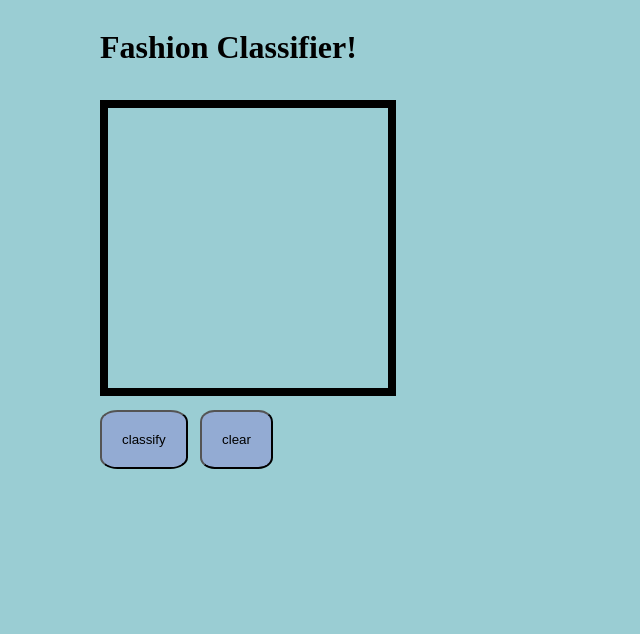
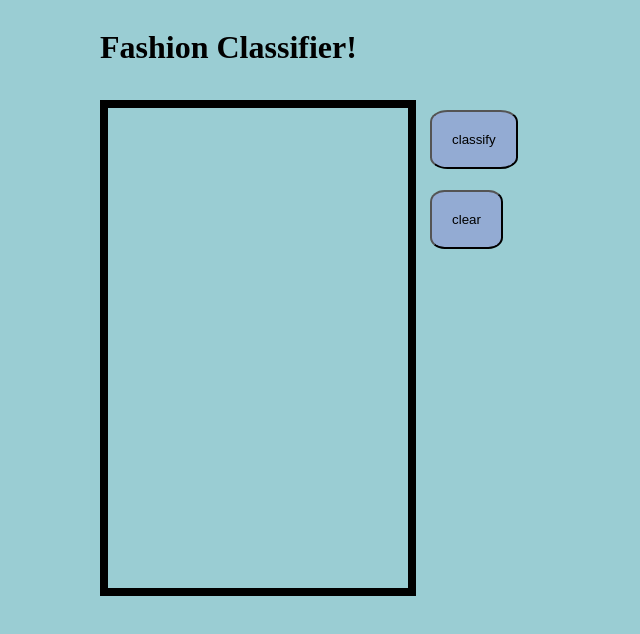
Before and after one commit to tejasvi541/Fashion-Classifier, a plain HTML site: page fashion-mnist.html in a window 1280 px wide. Shown: the whole page, without its empty margins (0-640 px from the left). Drawn offline with Linux system fonts and the light colour scheme; no server answers.

Commit message:
Increasing Drawing Area

```diff
--- a/fashion-mnist.html
+++ b/fashion-mnist.html
@@ -8,13 +8,13 @@
     <h1 id="heading">Fashion Classifier!</h1>
     <canvas
       id="canvas"
-      width="280"
-      height="280"
+      width="300"
+      height="480"
       style="position: absolute; top: 100; left: 100; border: 8px solid"
     ></canvas>
     <img
       id="canvasimg"
-      style="position:absolute;top:10%;left:52%;width=280;height=280;display:none;"
+      style="position:absolute;top:10%;left:52%;width=300;height=480;display:none;"
     />
     <input type="button" value="classify" id="sb" />
     <input type="button" value="clear" id="cb" />
--- a/fashion-script_exercise.js
+++ b/fashion-script_exercise.js
@@ -101,7 +101,7 @@ function draw(e) {
 
 function erase() {
     ctx.fillStyle = "black";
-    ctx.fillRect(0,0,280,280);
+    ctx.fillRect(0,0,300,480);
 }
 
 function save() {
@@ -125,7 +125,7 @@ function init() {
     rawImage = document.getElementById('canvasimg');
     ctx = canvas.getContext("2d");
     ctx.fillStyle = "black";
-    ctx.fillRect(0,0,280,280);
+    ctx.fillRect(0,0,300,480);
     canvas.addEventListener("mousemove", draw);
     canvas.addEventListener("mousedown", setPosition);
     canvas.addEventListener("mouseenter", setPosition);
--- a/imgfash.css
+++ b/imgfash.css
@@ -14,8 +14,8 @@ body{
     margin-top: 10px;
     padding: 20px;
     position: absolute;
-    top: 400;
-    left: 200;
+    top: 180;
+    left: 430;
 }
 
 #sb{
@@ -24,6 +24,6 @@ body{
     margin-top: 10px;
     padding: 20px;
     position: absolute;
-    top: 400;
-    left: 100;
+    top: 100;
+    left: 430;
 }
```
